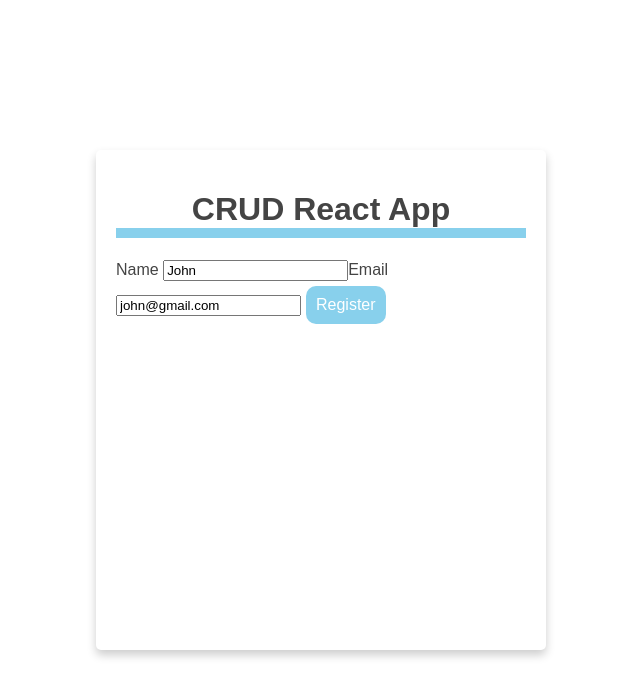
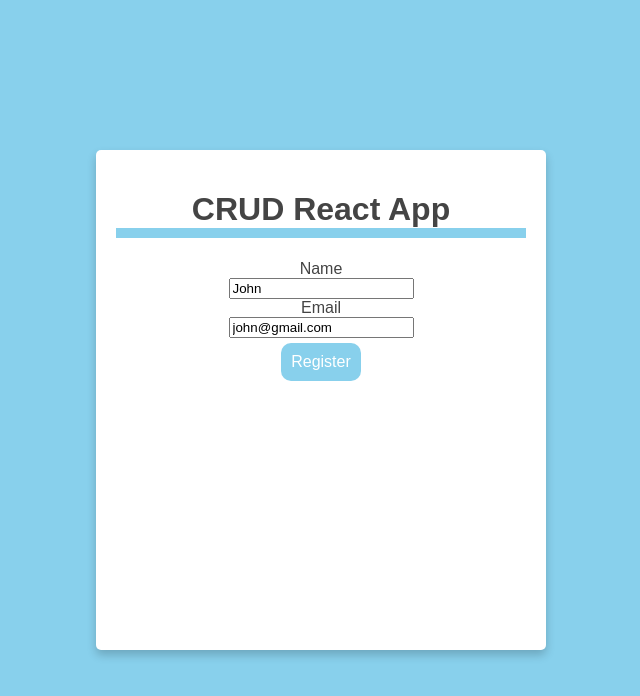
Before and after one commit to bout-nabil/CRUD-REACT-APP, a React (Create React App) app: page /update-user/1 in a window 1280 px wide. Shown: the top 696 px of the page, without its empty margins (319-959 px from the left). Built offline with nearby package versions, Linux system fonts and the light colour scheme.

Commit message:
commited App css

```diff
--- a/src/App.css
+++ b/src/App.css
@@ -7,7 +7,7 @@ body {
   justify-content: center;
   align-items: center;
   min-height: 100vh;
-  background: #fff;
+  background-color: #88d0ec;
   font-family: 'Fira Sans', sans-serif;
   font-size: 16px;
   color: #444;
@@ -73,6 +73,15 @@ button {
   margin: 0 auto;
 }
 
+#formUpdate {
+  display: flex;
+  justify-content: center;
+  flex-direction: column;
+  flex-wrap: wrap;
+  align-items: center;
+  text-align: center;
+}
+
 
 @media (prefers-reduced-motion: no-preference) {
   .App {
--- a/src/Components/UpdateUser.js
+++ b/src/Components/UpdateUser.js
@@ -21,7 +21,7 @@ function UpdateUser() {
 
     return(
         <div>
-            <form>
+            <form id="formUpdate">
                 <label>Name </label>
                 <input type="text" value={name} onChange={(e)=>setName(e.target.value)} />
                 <label>Email </label>
```
